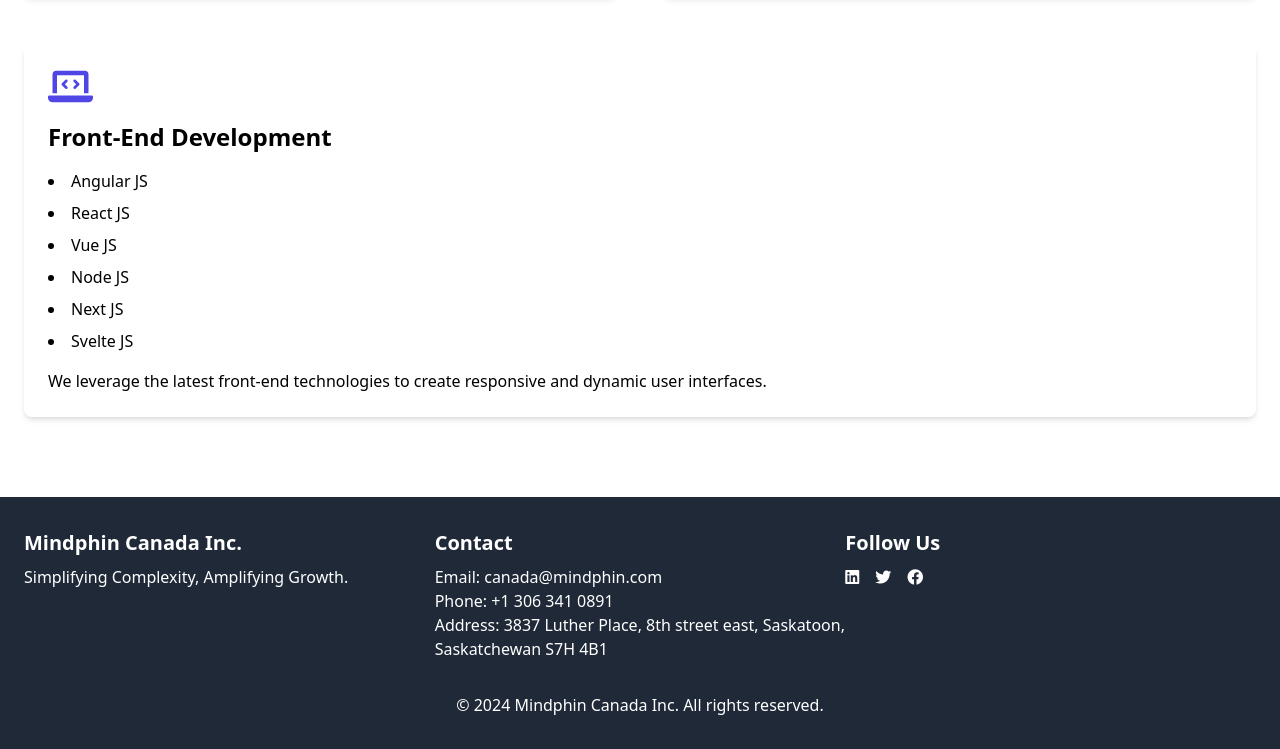
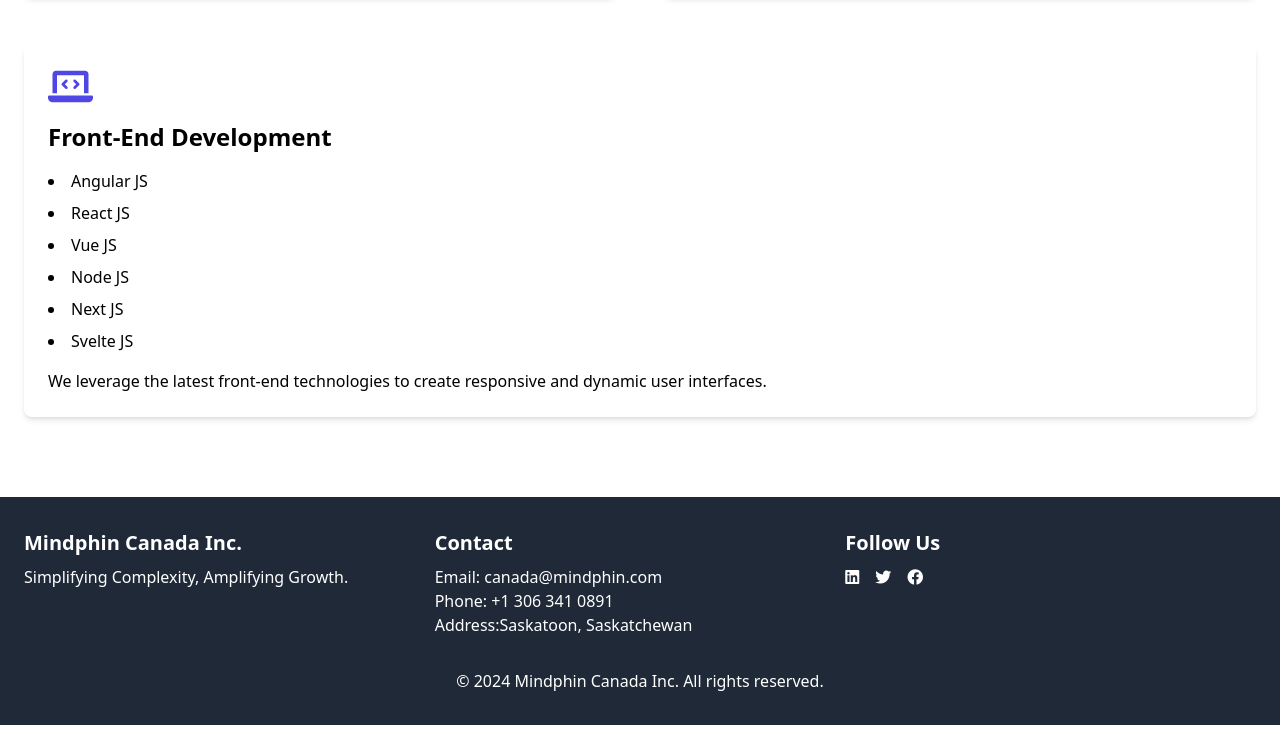
Before and after one commit to Avkashhirpara/mfcpages, a plain HTML site: page services.html in a window 1280 px wide. Shown: the part 1303-2052 px from the top of the page. After the commit the page ends 2028 px from the top, so only its background shows below. Drawn offline with nearby package versions, Linux system fonts and the light colour scheme.

Commit message:
Update services.html

```diff
--- a/services.html
+++ b/services.html
@@ -125,7 +125,7 @@
                     <h3 class="text-xl font-semibold mb-2">Contact</h3>
                     <p>Email: canada@mindphin.com</p>
                     <p>Phone: +1 306 341 0891</p>
-                    <p>Address: 3837 Luther Place, 8th street east, Saskatoon, Saskatchewan S7H 4B1</p>
+                    <p>Address:Saskatoon, Saskatchewan</p>
                 </div>
                 <div class="w-full md:w-1/3">
                     <h3 class="text-xl font-semibold mb-2">Follow Us</h3>
```
